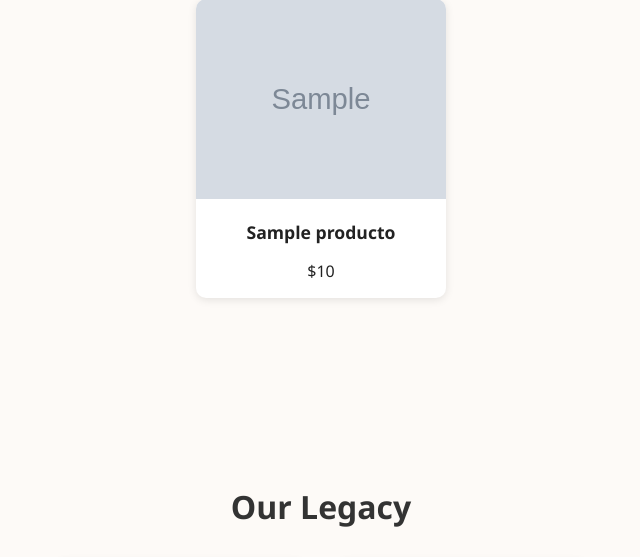
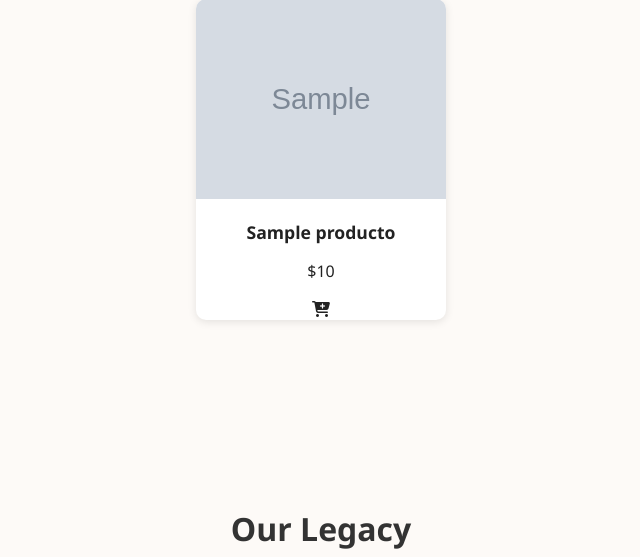
Before and after one commit to diegoriya09/stetsonlatam, a PHP site: page / in a window 1280 px wide. Shown: the part 2065-2622 px from the top of the page, without its empty margins (319-959 px from the left). Run offline with PHP 8.4, Linux system fonts and the light colour scheme; tables that the repository leaves empty or names only in its code hold one stand-in row (values such as "Sample post"); grey boxes marked "Sample" are stand-in pictures; some libraries are stand-ins or nearby versions.

Commit message:
diesño carrito en productos

```diff
--- a/index.php
+++ b/index.php
@@ -8,6 +8,7 @@
     <meta name="description" content="Stetson LATAM - Legendary Hats for Latin America and Central America">
     <link rel="stylesheet" href="css/index.css">
     <link rel="stylesheet" href="css/carrousel.css">
+    <link rel="stylesheet" href="https://cdnjs.cloudflare.com/ajax/libs/font-awesome/6.5.0/css/all.min.css">
 </head>
 
 <body typeof="schema:WebPage">
@@ -147,6 +148,7 @@
                         <img src="<?= htmlspecialchars($producto['image']) ?>" alt="<?= htmlspecialchars($producto['name']) ?>">
                         <h3><?= htmlspecialchars($producto['name']) ?></h3>
                         <p>$<?= number_format($producto['price'], 0, ',', '.') ?></p>
+                        <i class="fas fa-cart-plus"></i>
                     </article>
             <?php
                 endforeach;
```
